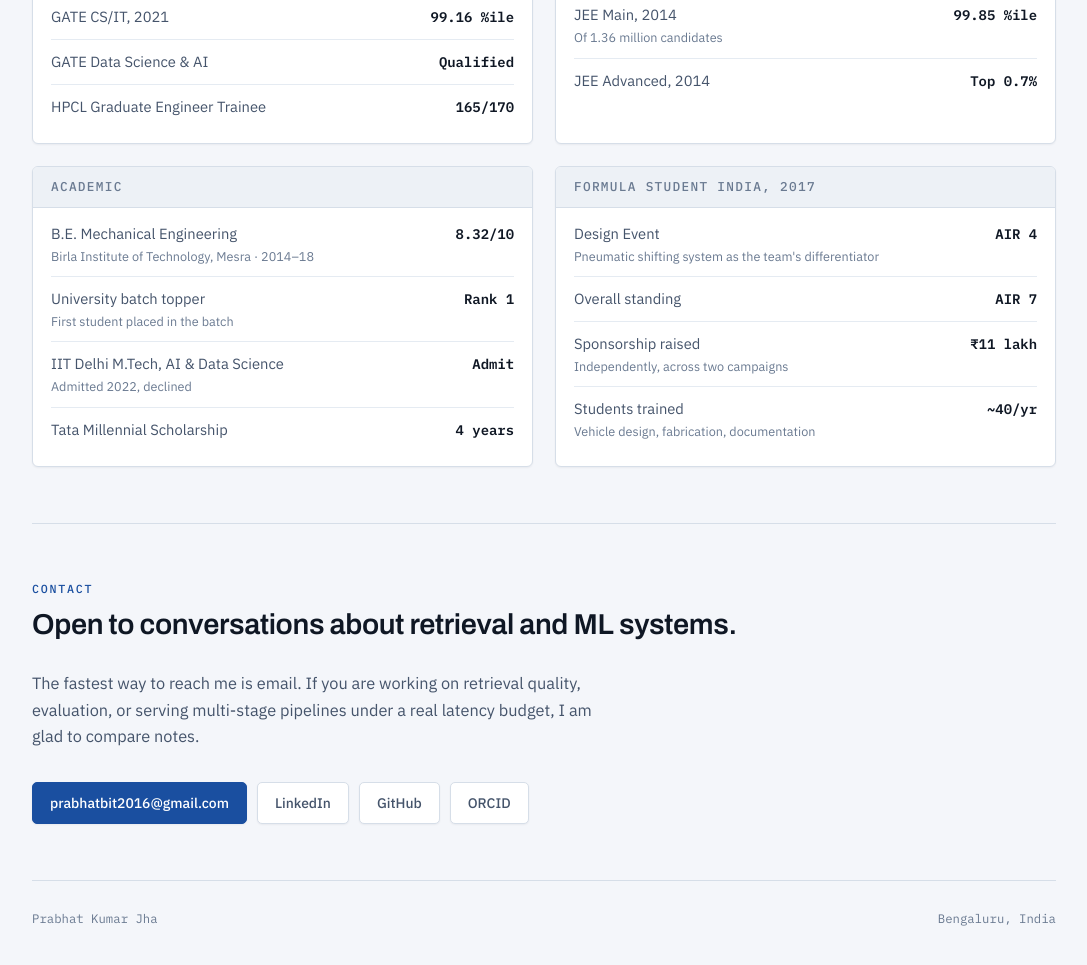
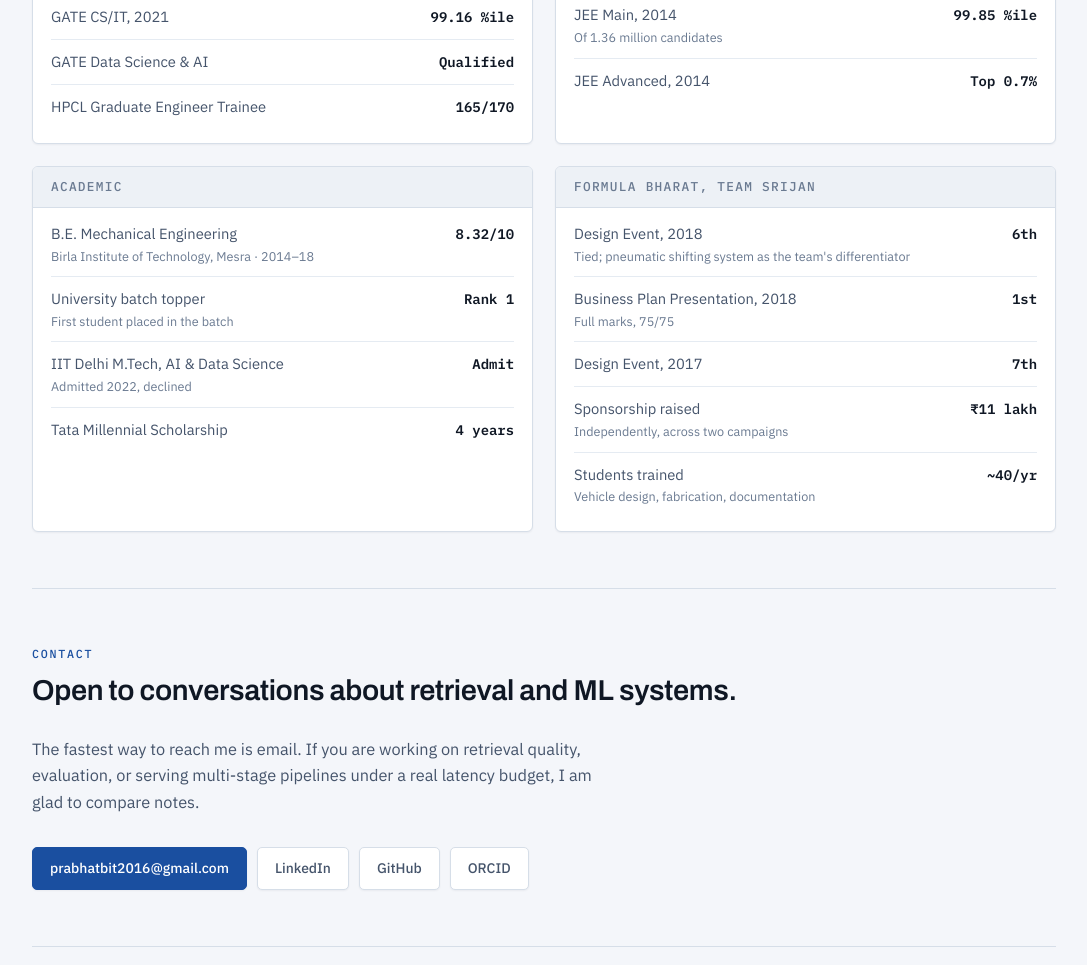
Before and after one commit to PKjha720/portfolio, a plain HTML site: page index.html in a window 1280 px wide. Shown: the part 4328-5293 px from the top of the page, without its empty margins (96-1183 px from the left). Drawn offline with Linux system fonts and the light colour scheme.

Commit message:
Recognition: correct Formula Student results to official Formula Bharat ranks
Formula Bharat 2018: 6th in Design Event (tied), 1st in Business Plan
Presentation (75/75). Formula Bharat 2017: 7th in Design Event.
Replaces the unverified "Formula Student India 2017, AIR 4 / AIR 7" rows.

Co-Authored-By: Claude Opus 5.5 <noreply@anthropic.com>

```diff
--- a/index.html
+++ b/index.html
@@ -592,10 +592,11 @@ footer {
         </div>
 
         <div class="rec-group">
-          <h3>Formula Student India, 2017</h3>
+          <h3>Formula Bharat, Team Srijan</h3>
           <dl>
-            <div class="rec-row"><dt>Design Event<small>Pneumatic shifting system as the team's differentiator</small></dt><dd>AIR 4</dd></div>
-            <div class="rec-row"><dt>Overall standing</dt><dd>AIR 7</dd></div>
+            <div class="rec-row"><dt>Design Event, 2018<small>Tied; pneumatic shifting system as the team's differentiator</small></dt><dd>6th</dd></div>
+            <div class="rec-row"><dt>Business Plan Presentation, 2018<small>Full marks, 75/75</small></dt><dd>1st</dd></div>
+            <div class="rec-row"><dt>Design Event, 2017</dt><dd>7th</dd></div>
             <div class="rec-row"><dt>Sponsorship raised<small>Independently, across two campaigns</small></dt><dd>₹11 lakh</dd></div>
             <div class="rec-row"><dt>Students trained<small>Vehicle design, fabrication, documentation</small></dt><dd>~40/yr</dd></div>
           </dl>
```
